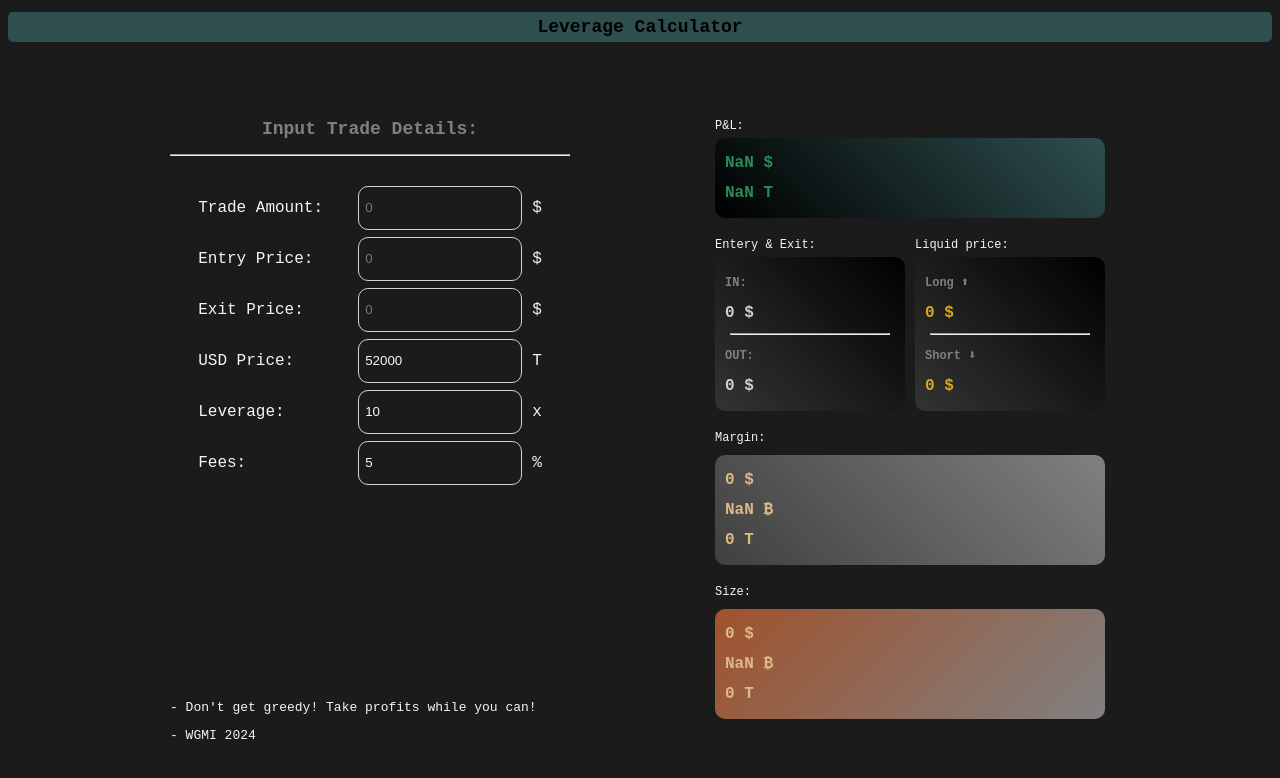
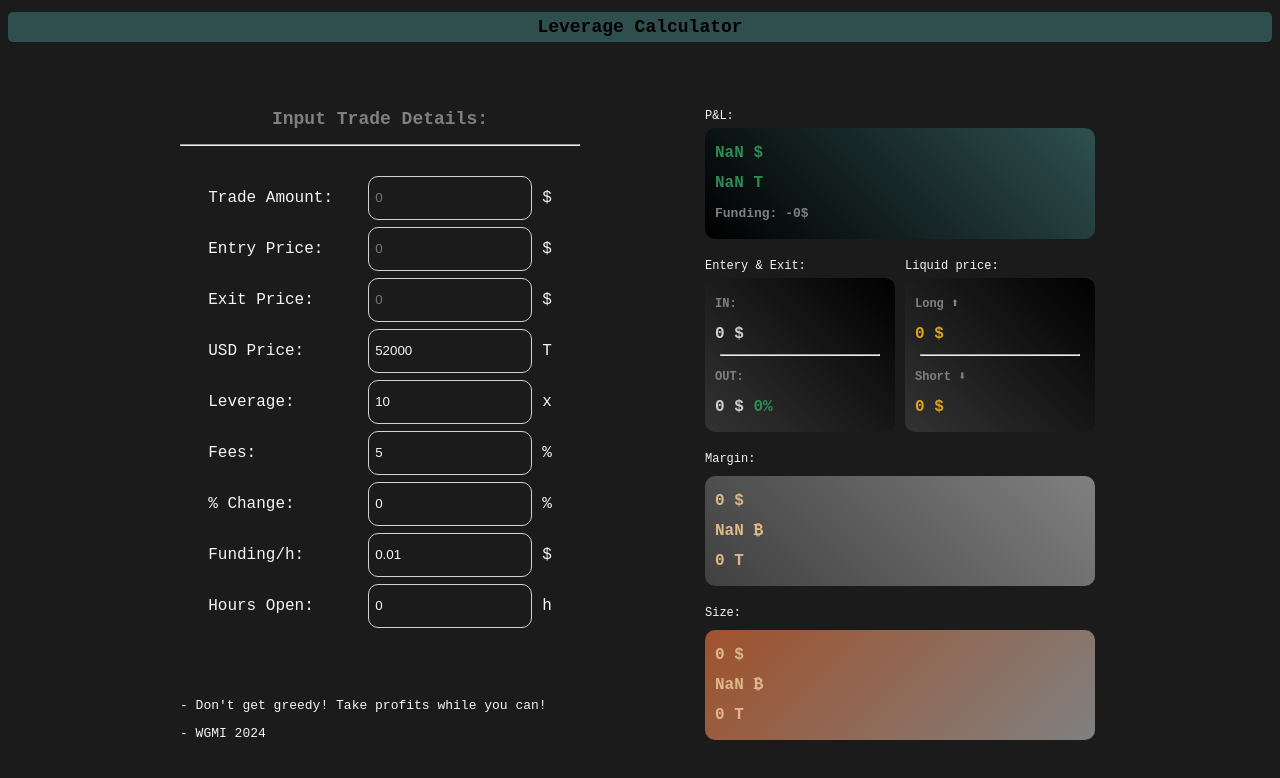
Before and after one commit to samdeez/leverage-calculator, a React (Create React App) app: page / in a window 1280 px wide. Shown: the top 778 px of the page. Built offline with nearby package versions, Linux system fonts and the light colour scheme.

Commit message:
some edits!

```diff
--- a/src/App.js
+++ b/src/App.js
@@ -7,6 +7,9 @@ const App = () => {
   const [enterPrice, setEnterPrice] = useState("");
   const [exitPrice, setExitPrice] = useState("");
   const [leverage, setLeverage] = useState(10);
+  const [percentPrice, setPercentPrice] = useState(0);
+  const [fundingHour, setFundingHour] = useState(0.01);
+  const [hours, setHours] = useState(0);
 
   const handleFeesPercentChange = (event) => {
     setFeesPercent(event.target.value);
@@ -17,11 +20,24 @@ const App = () => {
   };
 
   const handleEnterPriceChange = (event) => {
+    const percentChange =
+      ((exitPrice - event.target.value) / event.target.value) * 100;
+    setPercentPrice(percentChange);
     setEnterPrice(event.target.value);
   };
 
   const handleExitPriceChange = (event) => {
+    const percentChange =
+      ((event.target.value - enterPrice) / enterPrice) * 100;
+    setPercentPrice(percentChange.toFixed(2));
     setExitPrice(event.target.value);
+  };
+
+  const handlePercentPriceChange = (event) => {
+    const percentChange = parseFloat(event.target.value);
+    const newExitPrice = enterPrice * (1 + percentChange / 100);
+    setPercentPrice(percentChange);
+    setExitPrice(newExitPrice.toFixed(2));
   };
 
   const handleLeverageChange = (event) => {
@@ -30,6 +46,14 @@ const App = () => {
 
   const handleInvestChange = (event) => {
     setInvest(event.target.value);
+  };
+
+  const handleFundingHour = (event) => {
+    setFundingHour(event.target.value);
+  };
+
+  const handleHours = (event) => {
+    setHours(event.target.value);
   };
 
   function levCalc() {
@@ -134,6 +158,42 @@ const App = () => {
             <div className="inputSuffix">%</div>
           </div>
 
+          <div className="inputContainer">
+            <div className="inputLabel">% Change:</div>
+            <input
+              type="number"
+              value={percentPrice}
+              onChange={handlePercentPriceChange}
+              className="input"
+              placeholder="0%"
+            />
+            <div className="inputSuffix">%</div>
+          </div>
+
+          <div className="inputContainer">
+            <div className="inputLabel">Funding/h:</div>
+            <input
+              type="number"
+              value={fundingHour}
+              onChange={handleFundingHour}
+              className="input"
+              placeholder="$"
+            />
+            <div className="inputSuffix">$</div>
+          </div>
+
+          <div className="inputContainer">
+            <div className="inputLabel">Hours Open:</div>
+            <input
+              type="number"
+              value={hours}
+              onChange={handleHours}
+              className="input"
+              placeholder="h"
+            />
+            <div className="inputSuffix">h</div>
+          </div>
+
           <div className="note">
             <p>- Don't get greedy! Take profits while you can!</p>
             <p>- WGMI 2024</p>
@@ -159,6 +219,10 @@ const App = () => {
             $
             <br />
             {(levCalc() * localPrice).toLocaleString()} T
+            <br />
+            <span style={{ color: "gray", fontSize: "medium" }}>
+              Funding: -{fundingHour * hours}$
+            </span>
           </p>
           <div className="reswrapper">
             <div className="reswrapperinner">
@@ -184,7 +248,14 @@ const App = () => {
                 </span>{" "}
                 <br />
                 <span style={{ color: "#d0d0d0" }}>
-                  {(exitPrice * 1).toLocaleString()} $
+                  {(exitPrice * 1).toLocaleString()} ${" "}
+                  <span
+                    style={{
+                      color: percentPrice >= 0 ? "seagreen" : "firebrick",
+                    }}
+                  >
+                    {percentPrice > 0 ? "+" + percentPrice : percentPrice}%
+                  </span>
                 </span>
               </div>
             </div>
--- a/src/styles.css
+++ b/src/styles.css
@@ -30,7 +30,6 @@ h1 {
 }
 .insidecol {
   margin: 10px;
-  padding: 10px;
 }
 .inputContainer {
   display: flex;
@@ -119,6 +118,6 @@ hr {
     margin-right: 60px;
   }
   .note {
-    margin-top: 215px;
+    margin-top: 70px;
   }
 }
```
